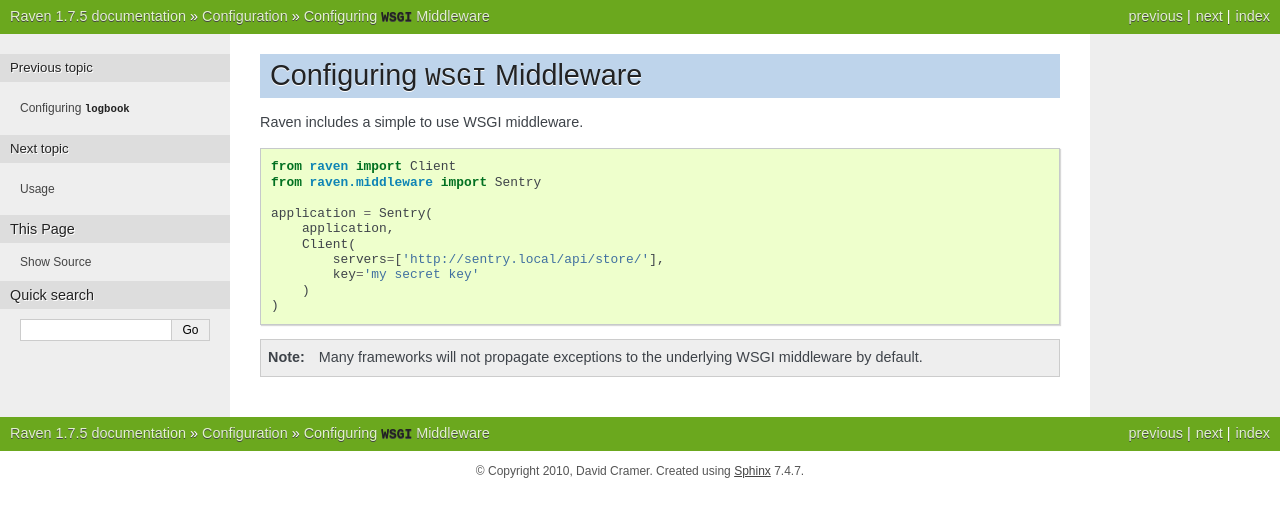
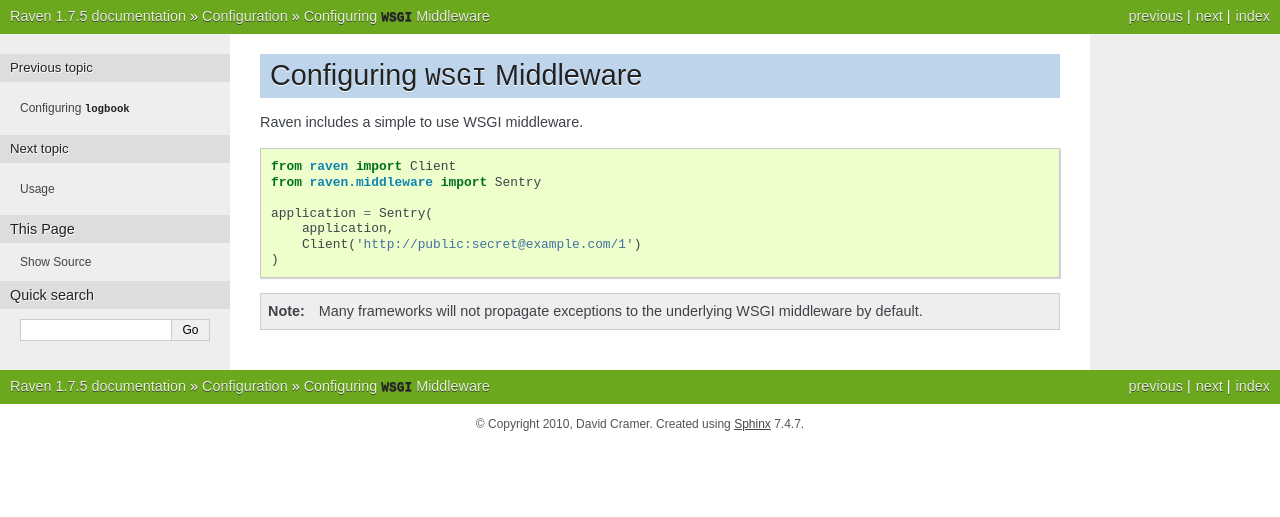
Before and after one commit to JohnFredok/apm-agent-python, a Sphinx documentation site: the page built from docs/config/wsgi.rst, in a window 1280 px wide. Shown: the top 517 px of the page. Built offline with Sphinx 7.4.7, drawn with Linux system fonts in a browser that asks for light colours.

Commit message:
Update WSGI example to show DSN usage (instead of the old servers/key options in Client)

```diff
--- a/docs/config/wsgi.rst
+++ b/docs/config/wsgi.rst
@@ -10,10 +10,7 @@
 
     application = Sentry(
         application,
-        Client(
-            servers=['http://sentry.local/api/store/'],
-            key='my secret key'
-        )
+        Client('http://public:secret@example.com/1')
     )
 
 .. note:: Many frameworks will not propagate exceptions to the underlying WSGI middleware by default.
```
